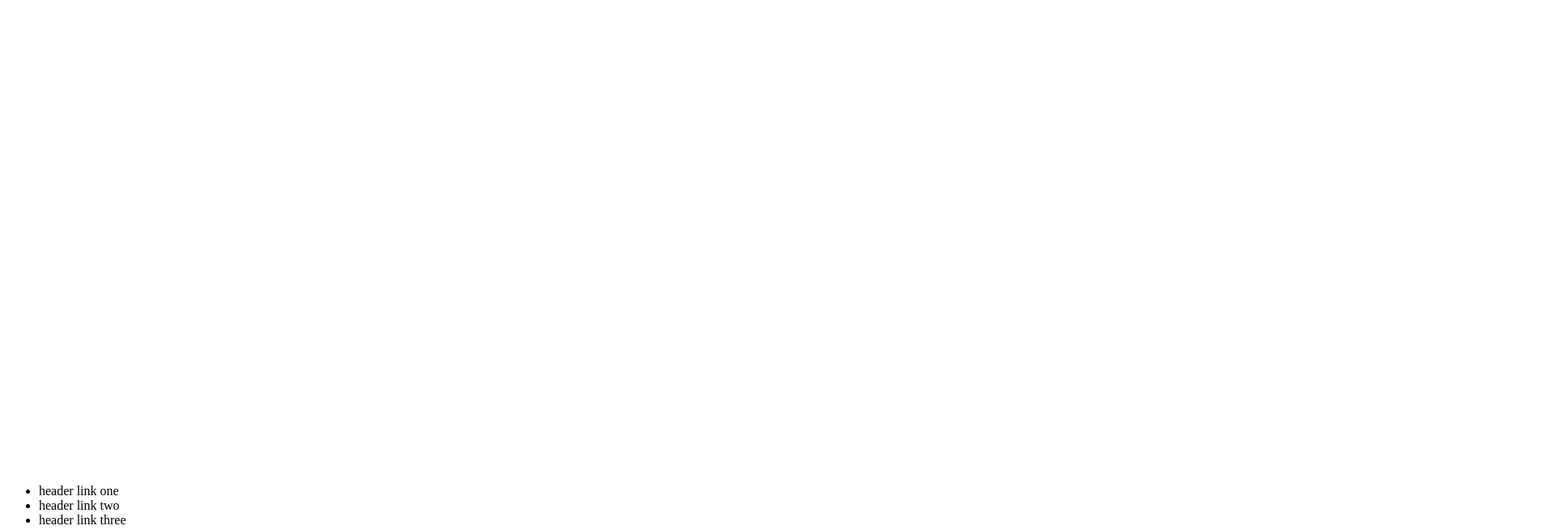
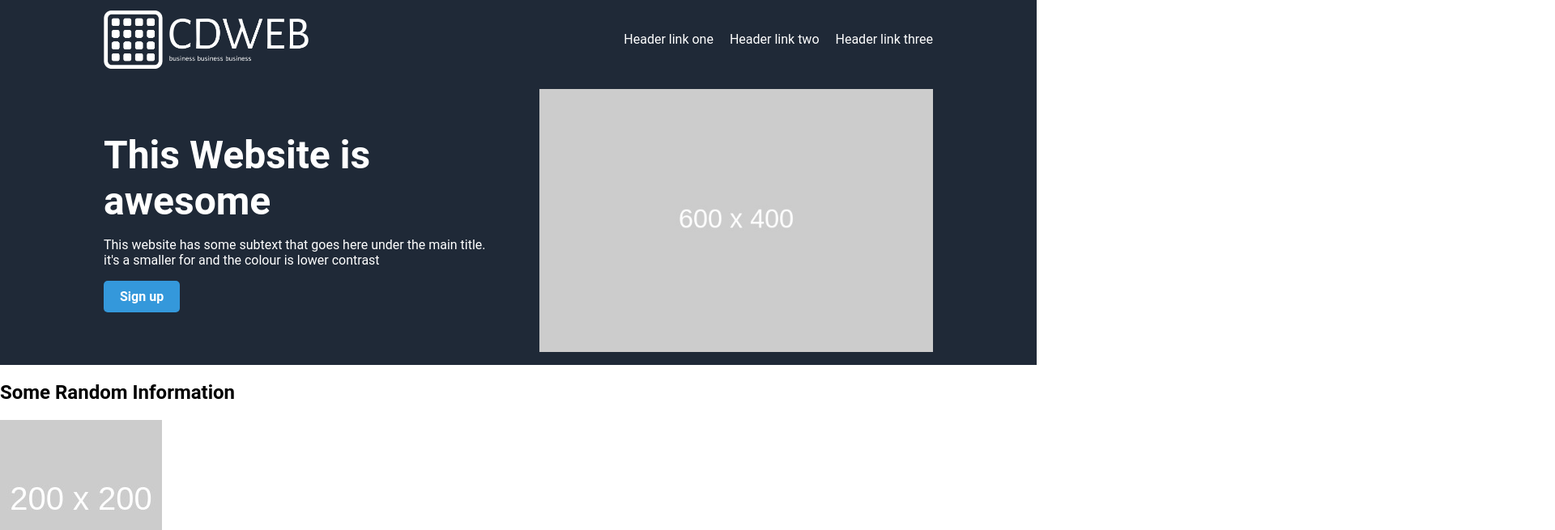
Before and after one commit to C-Dyson/landing-page, a plain HTML site: page index.html in a window 1280 px wide. Shown: the top 655 px of the page at 81% size, 1920 px wide, since content can reach past the window. Drawn offline with Linux system fonts and the light colour scheme.

Commit message:
Completing Header Nav & Hero Section Working on both the HTML classes and the CSS styles

```diff
--- a/index.html
+++ b/index.html
@@ -11,24 +11,26 @@
         <img src="./img/logo-white.png" alt="The logo for the company" class="header-logo">
         <nav>
             <ul>
-                <li>header link one</li>
-                <li>header link two</li>
-                <li>header link three</li>
+                <li><a href="#">Header link one</a></li>
+                <li><a href="#">Header link two</a></li>
+                <li><a href="#">Header link three</a></li>
             </ul>
         </nav>
     </header>
     <main>
-        <container class="hero">
-            <div>
+        <div class="hero">
+            <div class="column1">
                 <h1>This Website is awesome</h1>
-                <p>This website has some subtext that goes here under the main title. it's a smaller for and the colour is lower contrast</p>
-                <button>Sign up</button>
+                <p class="hero-text">This website has some subtext that goes here under the main title. it's a smaller for and the colour is lower contrast</p>
+                <div class="button-containter">
+                    <a class="button" href="mailto:christopher.dyson.001@gmail.com" target="_blank">Sign up</a>
+                </div>
             </div>
-            <div>
+            <div class="column2">
                 <img src="./img/placeholder-image.jpg" alt="A simple placeholder image" class="hero-image">
             </div>
-        </container>
-        <container class="four-image">
+        </div>
+        <div class="four-image">
             <h2>Some Random Information</h2>
             <div>
                 <div>
@@ -44,13 +46,13 @@
                     <img src="./img/smaller-placeholder-image.jpg" alt="A smaller placeholder image" class="smaller-image"><p>This is some subtext under an illustration or image</p>
                 </div>
             </div>
-        </container>
-        <container class="quote-banner">
+        </div>
+        <div class="quote-banner">
             <div class="quote"><p>This is an inspiring quote, or a testimonial from a customer. Maybe it's just filling up space, or maybe people will actually read it. Who knows? All I know is that it looks nice.</p>
             </div>
             <h3>-Thor, God of Thunder</h3>
-        </container>
-        <container class="call-to-action">
+        </div>
+        <div class="call-to-action">
             <div>
                 <h4>Call to action! It's time!</h4>
                 <p>Sign up for our product by clicking that button right over there!</p>
@@ -58,7 +60,7 @@
             <div>
                 <button>Sign up</button>
             </div>
-        </container>
+        </div>
     </main>
     <footer>
         <p>Copyright &copy; The Chrisshi Project 2024</p>
--- a/styles.css
+++ b/styles.css
@@ -0,0 +1,116 @@
+body {
+    font-family: Roboto,'Open Sans', 'Helvetica Neue', sans-serif;
+    margin: 0;
+    padding: 0;
+}
+
+header,
+footer {
+    margin: 0;
+    padding: 0 10%;
+}
+
+header {
+    background: #1f2937;
+    display: flex;
+    justify-content: space-between;
+    padding: 1% 10%;
+}
+
+.header-logo {
+    width: auto;
+    height: 72px;
+    align-self: center;
+}
+
+ul {
+    list-style-type: none;
+    display: flex;
+    padding: 0;
+    margin: 0;
+    height: 72px;
+    justify-content: center;
+    align-items: center;
+}
+
+li a {
+    text-decoration: none;
+    color: #ffffff;
+    padding-left: 20px;
+}
+
+.hero {
+    background: #1f2937;
+    padding: 1% 10%;
+    display: flex;
+    justify-content: space-evenly;
+  }
+
+.column1, .column2 {
+    /* flex: 1; Or  */
+    width: 50%;
+  }
+
+.column1 {
+    padding-right: 5%;
+    align-self: center;
+}
+
+
+/* Base button styles */
+.button {
+    display: inline-block;
+    padding: 10px 20px;
+    border: none;
+    border-radius: 5px;
+    font-size: 16px;
+    font-weight: bold;
+    text-align: center;
+    cursor: pointer;
+    transition: all 0.2s ease-in-out;
+  }
+
+  /* Default button color */
+  .button {
+    background-color: #3498db; /* Royal blue */
+    color: #fff; /* White */
+    text-decoration: none;
+  }
+
+  /* Hover effect */
+  .button:hover {
+    text-decoration: underline;
+    background-color: #2980b9; /* Darker blue */
+    color: #fff; /* White */
+  }
+
+  /* Focus effect */
+  .button:focus {
+    outline: none; /* Remove default outline */
+    box-shadow: 0 0 0 2px rgba(0, 0, 0, 0.2); /* Subtle shadow */
+  }
+
+h1 {
+    font-size: 48px;
+    color: #ffffff;
+    margin: 0;
+}
+
+.hero-text {
+    color: #ffffff;
+}
+
+.hero-image {
+    width: 100%
+}
+
+
+
+footer {
+    height: 72px;
+    background: #1f2937;
+    color: #ffffff;
+    display: flex;
+    justify-content: center;
+    align-items: center;
+}
```
